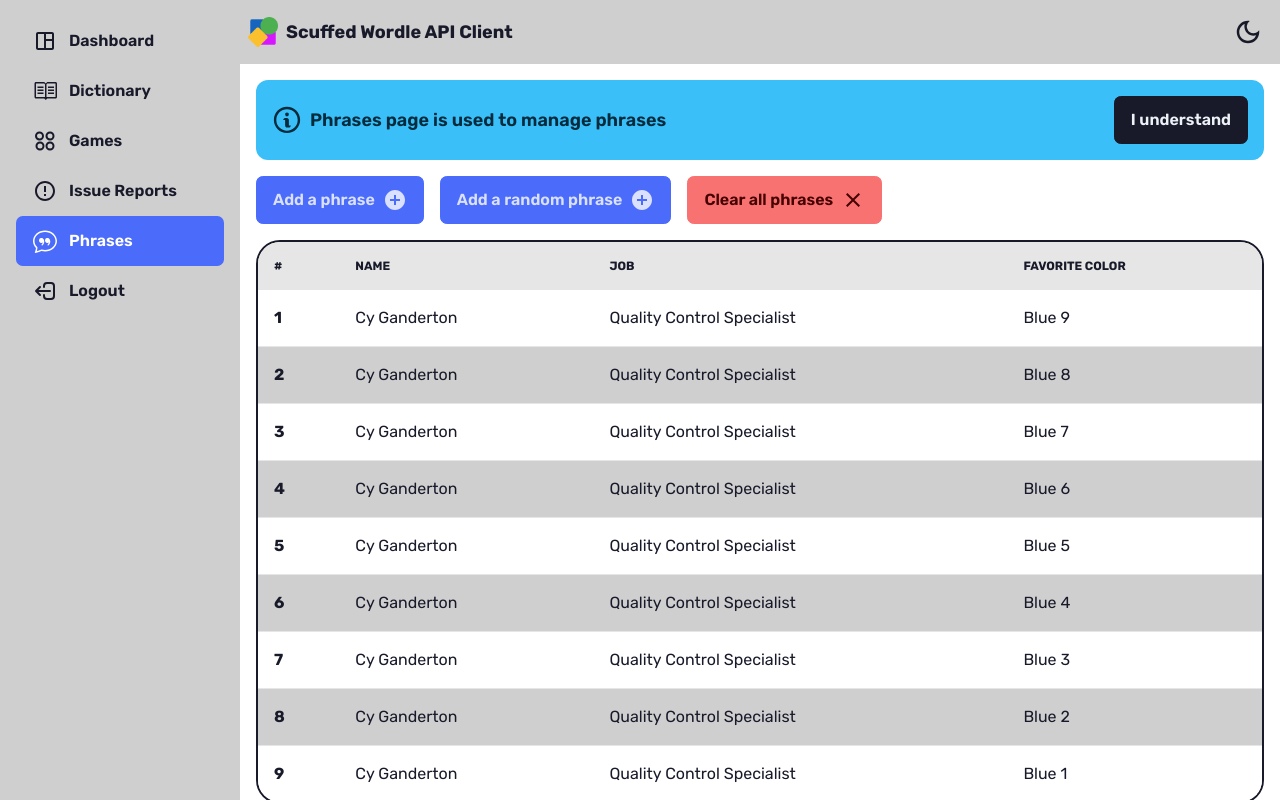
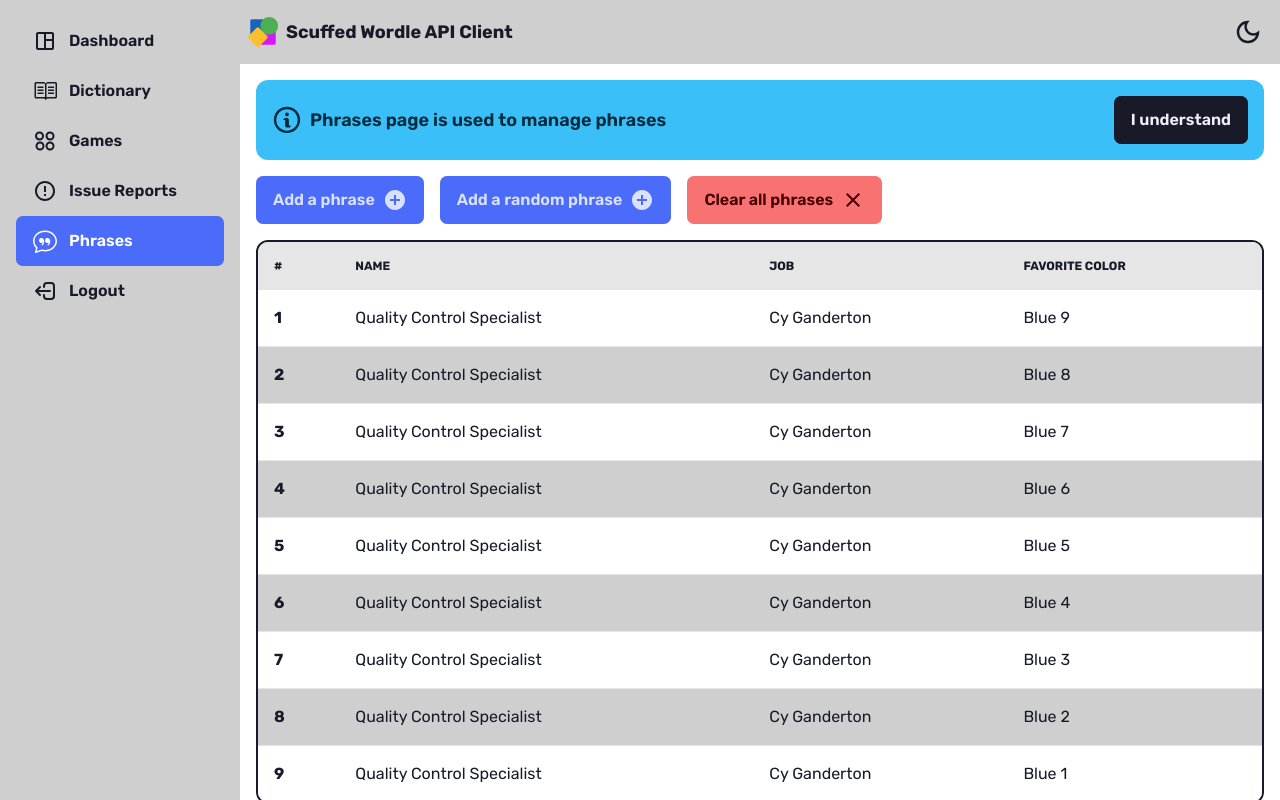
Before and after one commit to arunstop/scuffed_wordle_api_client, a Next.js app: page /phrases in a window 1280 px wide. Built offline with nearby package versions, Linux system fonts and the light colour scheme; what tailwind-animatecss would draw is missing.

Commit message:
UPDATED some animation on modal

```diff
--- a/components/HeadlessModal.tsx
+++ b/components/HeadlessModal.tsx
@@ -22,7 +22,7 @@ type ModalProps = {
 function HeadlessModal({
   title,
   desc,
-  color = "info",
+  color = "primary",
   value,
   labelY = "OK",
   // onChange = () => {},
@@ -40,7 +40,7 @@ function HeadlessModal({
       <Dialog
         as="div"
         initialFocus={completeButtonRef}
-        className="modal pointer-events-auto visible z-20 overflow-hidden bg-transparent opacity-100"
+        className="modal pointer-events-auto visible transform-none overflow-hidden bg-transparent opacity-100 transition-none"
         onClose={onClose}
       >
         <Transition.Child
@@ -67,23 +67,41 @@ function HeadlessModal({
 
         <Transition.Child
           as={"div"}
-          className={`modal-box gap-4 transform-none z-10 overflow-auto
+          className={`animated transition-all transform w-full h-full overflow-auto pointer-events-none flex items-end sm:items-center justify-center`}
+          // enter="sm:animated-rotateIn animated-fadeInUp duration-1000"
+          enter="duration-[300ms] "
+          // if isBig show scaling animation
+          // if it's not show slide up animation
+          enterFrom={`${
+            isBig
+              ? "scale-y-0 sm:scale-[1.5] origin-bottom sm:origin-center"
+              : "scale-y-0 sm:scale-[1.5] origin-bottom sm:origin-center"
+          }  opacity-0`}
+          enterTo={`${
+            isBig
+              ? "scale-90"
+              : "scale-90 sm:scale-90 origin-bottom sm:origin-center"
+          }  opacity-100`}
+          leave="animated-backOutDown sm:animated-zoomOut duration-200"
+          // leave="transform transition duration-200"
+          // leaveFrom="scale-100 opacity-100"
+          // leaveTo="scale-0 opacity-0"
+        >
+          <div
+            className={
+              "modal-box pointer-events-auto z-10 flex !scale-100 flex-col gap-4 overflow-auto shadow-2xl [--tw-translate-y:0] sm:border-transparent" +
+              `
+              shadow-${color}/20
               ${
                 isBig
                   ? "sm:border-8 border-0 border-base-100 h-full sm:h-auto max-h-full sm:max-h-[calc(100vh_-_5em)]"
                   : `border-t-8 border-${color}`
+              }`
             }
-          flex flex-col sm:border-transparent shadow-${color}/30 shadow-2xl
-          animated
-          `}
-          enter="sm:animated-jackInTheBox animated-fadeInUp"
-          // enterFrom="opacity-0 scale-95"
-          // enterTo="opacity-100 scale-100"
-          leave="sm:animated-zoomOut animated-fadeOutDownBig"
-          //   leaveFrom="opacity-100 scale-100"
-          //   leaveTo="opacity-0 scale-50"
           >
-          <div className={`flex ${isBig ? `` : `sm:flex-row`} flex-col gap-4`}>
+            <div
+              className={`flex ${isBig ? `` : `sm:flex-row`} flex-col gap-4`}
+            >
               {!isBig && (
                 <div
                   className={`mask mask-circle bg-${color} bg-opacity-30 text-${color} rounded-full border-${color}
@@ -154,6 +172,7 @@ function HeadlessModal({
                 )}
               </div>
             </div>
+          </div>
         </Transition.Child>
       </Dialog>
     </Transition>
--- a/pages/phrases/index.tsx
+++ b/pages/phrases/index.tsx
@@ -1,5 +1,6 @@
 import { Transition } from "@headlessui/react";
 import _ from "lodash";
+import { nanoid } from "nanoid";
 import Head from "next/head";
 import React, { Fragment, useState } from "react";
 import { MdAddCircle, MdClose } from "react-icons/md";
@@ -12,7 +13,17 @@ export default function PagePhrases() {
   const [alertInfo, setAlertInfo] = useState(true);
   const [modalAdd, setModalAdd] = useState(false);
   const [modalClear, setModalClear] = useState(false);
-  const [dummyRows, setDummyRows] = useState([1, 2, 3, 4, 5, 6, 7, 8, 9]);
+  const [dummyRows, setDummyRows] = useState<string[]>([
+    "1",
+    "2",
+    "3",
+    "4",
+    "5",
+    "6",
+    "7",
+    "8",
+    "9",
+  ]);
 
   return (
     <>
@@ -22,7 +33,7 @@ export default function PagePhrases() {
         <link rel="icon" href="/favicon.ico" />
       </Head>
       <Drawer>
-        <div className="flex grow flex-col gap-y-4 p-2 lg:p-4">
+        <div className="flex grow flex-col gap-y-4 p-2 sm:p-4">
           {alertInfo && (
             <Alert
               color="info"
@@ -46,9 +57,7 @@ export default function PagePhrases() {
             </button>
             <button
               className="btn btn-primary btn-block gap-2 sm:w-auto"
-              onClick={() =>
-                setDummyRows([...dummyRows, Math.round(Math.random() * 100)])
-              }
+              onClick={() => setDummyRows([...dummyRows, nanoid()])}
             >
               Add a random phrase
               <span className="text-2xl">
@@ -58,6 +67,7 @@ export default function PagePhrases() {
             <button
               className="btn btn-error btn-block gap-2 sm:w-auto"
               onClick={() => setModalClear(true)}
+              disabled={dummyRows.length === 0}
             >
               Clear all phrases
               <span className="text-2xl">
@@ -65,7 +75,7 @@ export default function PagePhrases() {
               </span>
             </button>
           </div>
-          <div className="overflow-x-auto rounded-3xl border-2 border-neutral">
+          <div className="overflow-x-auto rounded-xl border-2 border-neutral">
             <table className="table w-full">
               {/* head */}
               <thead>
@@ -100,8 +110,8 @@ export default function PagePhrases() {
                       >
                         <tr className={`${i % 2 !== 0 ? "active" : ""}`}>
                           <th>{i + 1}</th>
+                          <td>Quality Control Specialist</td>
                           <td>Cy Ganderton</td>
-                          <td>Quality Control Specialist</td>
                           <td>Blue {e}</td>
                         </tr>
                       </Transition>
```
Also changed, not shown: pages/games/index.tsx (+51 -8 lines). Lines whose indentation alone changed are shown as unchanged.
